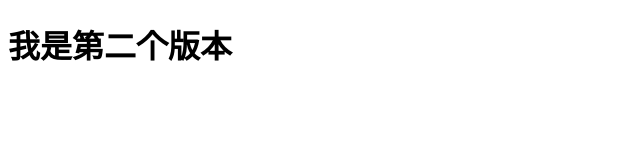
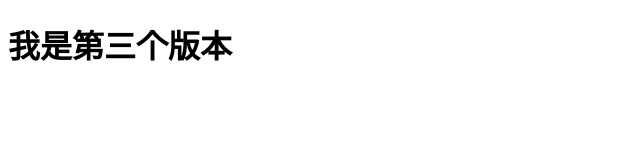
Before and after one commit to guohongchuan/walle-test, a plain HTML site: page index.html in a window 1280 px wide. Shown: the full height of the page, 0-640 px from the left. Drawn offline with Linux system fonts and the light colour scheme.

Commit message:
Update index.html

```diff
--- a/index.html
+++ b/index.html
@@ -5,6 +5,6 @@
      <title>test</title>
 </head>
 <body>
-<h1>我是第二个版本</h1>
+<h1>我是第三个版本</h1>
 </body>
 </html>
```
